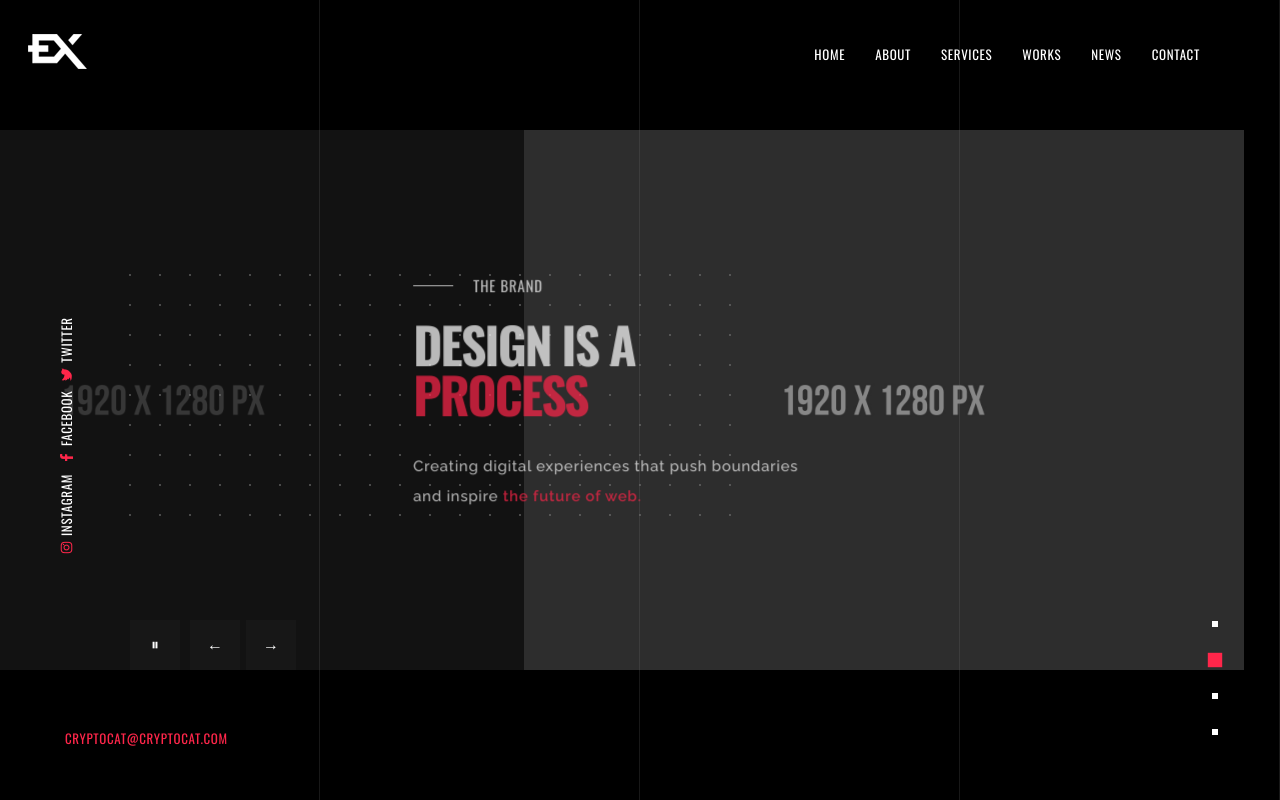
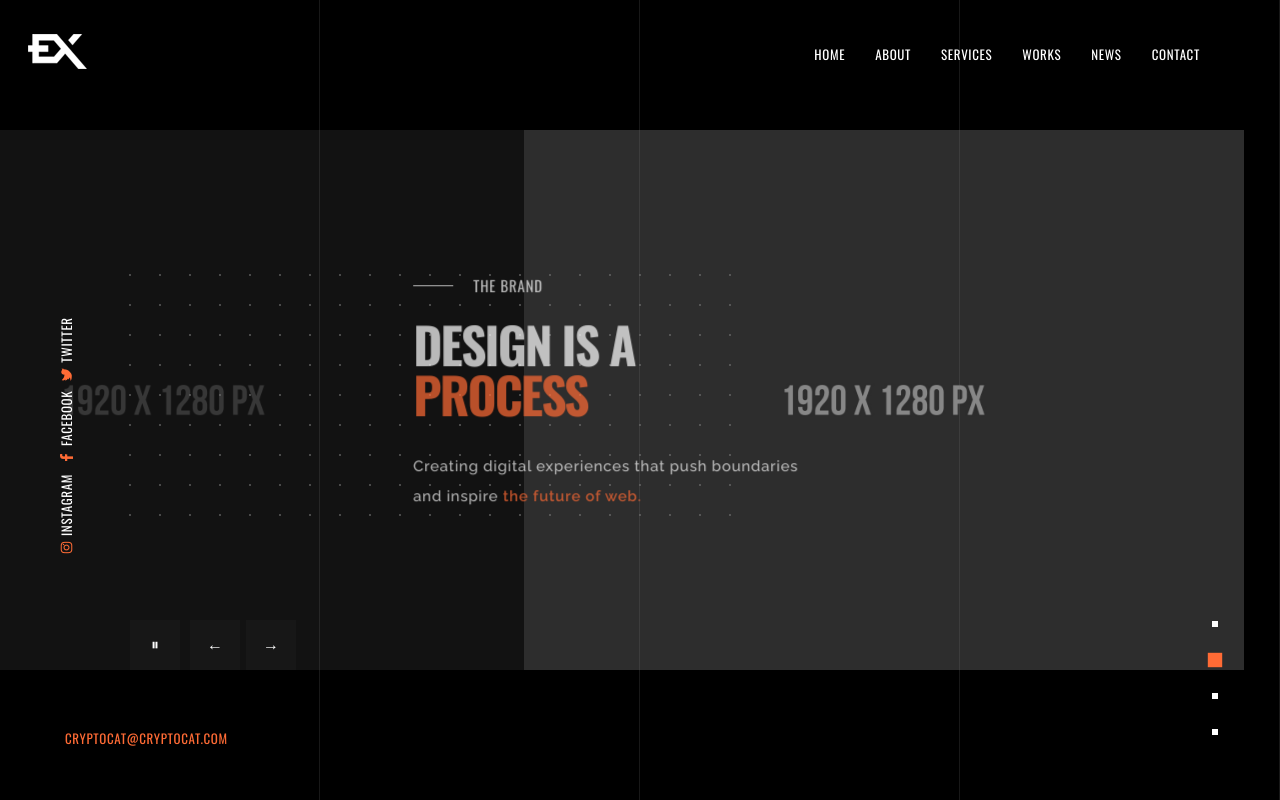
Before and after one commit to woodsmokeheart/cryptocat, a Next.js app: page / in a window 1280 px wide. Built offline with nearby package versions, Linux system fonts and the light colour scheme.

Commit message:
Improve mobile menu: full width, centered items, animations and replace red with orange accent color

```diff
--- a/src/app/globals.css
+++ b/src/app/globals.css
@@ -86,6 +86,42 @@ button:focus, input:focus, select:focus, textarea:focus {
   box-shadow: none;
 }
 
+/* Убираем подсвечивание кнопок при нажатии */
+button:active,
+button:focus,
+input[type="button"]:active,
+input[type="button"]:focus,
+input[type="submit"]:active,
+input[type="submit"]:focus {
+  outline: none;
+  box-shadow: none;
+  background: inherit;
+  color: inherit;
+}
+
+/* Убираем подсвечивание в WebKit браузерах */
+button,
+input[type="button"],
+input[type="submit"],
+a {
+  -webkit-tap-highlight-color: transparent;
+  -webkit-touch-callout: none;
+  -webkit-user-select: none;
+  -khtml-user-select: none;
+  -moz-user-select: none;
+  -ms-user-select: none;
+  user-select: none;
+}
+
+/* Убираем подсвечивание ссылок при нажатии */
+a:active,
+a:focus {
+  outline: none;
+  box-shadow: none;
+  background: inherit;
+  color: inherit;
+}
+
 /* Сброс для всех браузеров */
 button::-webkit-focus-ring-color,
 input::-webkit-focus-ring-color,
@@ -120,7 +156,7 @@ body {
 }
 
 a {
-  color: #ff264a;
+  color: #ff6b35;
   text-decoration: none;
   outline: none;
   -webkit-font-smoothing: antialiased;
@@ -143,7 +179,7 @@ a:hover,
 a:visited,
 a:active,
 a:focus {
-  color: #ff264a;
+  color: #ff6b35;
   text-decoration: none;
   outline: none;
   font-weight: 600;
@@ -180,7 +216,7 @@ p {
 
 p a,
 p a:hover {
-  color: #ff264a;
+  color: #ff6b35;
   text-decoration: none;
   outline: none;
   font-weight: 600;
@@ -198,12 +234,12 @@ strong {
 }
 
 ::-moz-selection {
-  background: #ff264a;
+  background: #ff6b35;
   color: #fff;
 }
 
 ::selection {
-  background: #ff264a;
+  background: #ff6b35;
   color: #fff;
 }
 
--- a/src/components/BottomCredits/BottomCredits.module.css
+++ b/src/components/BottomCredits/BottomCredits.module.css
@@ -24,7 +24,7 @@
   padding: 0;
   text-align: left;
   letter-spacing: 0.05em;
-  color: #ff264a;
+  color: #ff6b35;
   margin: 0;
 }
 
@@ -35,7 +35,7 @@
 }
 
 .bottomCreditsLeadColor {
-  color: #ff264a;
+  color: #ff6b35;
 }
 
 .bottomCredits a,
@@ -51,6 +51,6 @@
   padding: 0;
   text-align: left;
   letter-spacing: 0.05em;
-  color: #ff264a;
+  color: #ff6b35;
   text-decoration: none;
 }
--- a/src/components/Header/Header.module.css
+++ b/src/components/Header/Header.module.css
@@ -104,13 +104,14 @@
   .navbarNav.show {
     display: flex;
     flex-direction: column;
-    position: absolute;
-    top: 100%;
+    position: fixed;
+    top: 90px;
     left: 0;
     right: 0;
     background: #000;
     padding: 20px 0;
-    margin-top: 23px;
+    z-index: 1000;
+    animation: slideDownFadeIn 0.3s ease-out;
   }
 }
 
@@ -134,12 +135,23 @@
   display: block;
 }
 
-@media only screen and (max-width: 768px) {
+@media only screen and (max-width: 995px) {
   .navbarNav li a {
     color: #fff;
     padding: 10px 15px;
     right: auto;
+    text-align: center;
+    width: 100%;
+    animation: fadeInUp 0.4s ease-out;
+    animation-fill-mode: both;
   }
+
+  .navbarNav li:nth-child(1) a { animation-delay: 0.1s; }
+  .navbarNav li:nth-child(2) a { animation-delay: 0.15s; }
+  .navbarNav li:nth-child(3) a { animation-delay: 0.2s; }
+  .navbarNav li:nth-child(4) a { animation-delay: 0.25s; }
+  .navbarNav li:nth-child(5) a { animation-delay: 0.3s; }
+  .navbarNav li:nth-child(6) a { animation-delay: 0.35s; }
 }
 
 .navbarNav li a:hover,
@@ -225,3 +237,26 @@
   visibility: visible;
   transform: scaleX(1);
 }
+
+/* Mobile menu animations */
+@keyframes slideDownFadeIn {
+  0% {
+    opacity: 0;
+    transform: translateY(-20px);
+  }
+  100% {
+    opacity: 1;
+    transform: translateY(0);
+  }
+}
+
+@keyframes fadeInUp {
+  0% {
+    opacity: 0;
+    transform: translateY(15px);
+  }
+  100% {
+    opacity: 1;
+    transform: translateY(0);
+  }
+}
--- a/src/components/Hero/Hero.module.css
+++ b/src/components/Hero/Hero.module.css
@@ -250,7 +250,7 @@
 }
 
 .postTitleColor {
-  color: #ff264a;
+  color: #ff6b35;
 }
 
 .postTxt {
@@ -284,7 +284,7 @@
 .linkUnderline {
   position: relative;
   display: inline-block;
-  color: #ff264a;
+  color: #ff6b35;
   text-decoration: none;
 }
 
@@ -295,7 +295,7 @@
   left: 0;
   width: 100%;
   height: 1px;
-  background: #ff264a;
+  background: #ff6b35;
   transform-origin: right center;
   transform: scale(0, 1);
   transition: transform 0.4s cubic-bezier(0.4, 0, 0.2, 1);
@@ -553,5 +553,5 @@
 .swiperPaginationBullet.active::after {
   transition: all 0.5s linear;
   transform: scale(1.8);
-  background: #ff264a;
+  background: #ff6b35;
 }
--- a/src/components/SocialIcons/SocialIcons.module.css
+++ b/src/components/SocialIcons/SocialIcons.module.css
@@ -57,13 +57,13 @@
 }
 
 .socialLink:hover {
-  color: #ff264a;
+  color: #ff6b35;
   font-weight: 400;
 }
 
 .socialIcon {
   margin-right: 5px;
-  color: #ff264a;
+  color: #ff6b35;
 }
 
 .socialIcons li span {
@@ -72,6 +72,6 @@
 }
 
 .socialLink:hover span {
-  color: #ff264a;
+  color: #ff6b35;
   font-weight: 400;
 }
```
Also changed, not shown: src/components/HeroSlider/HeroSlider.module.css (+7 -7 lines).
